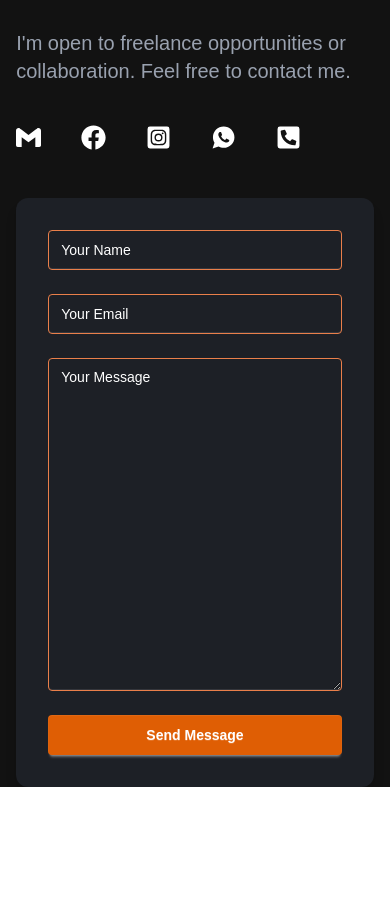
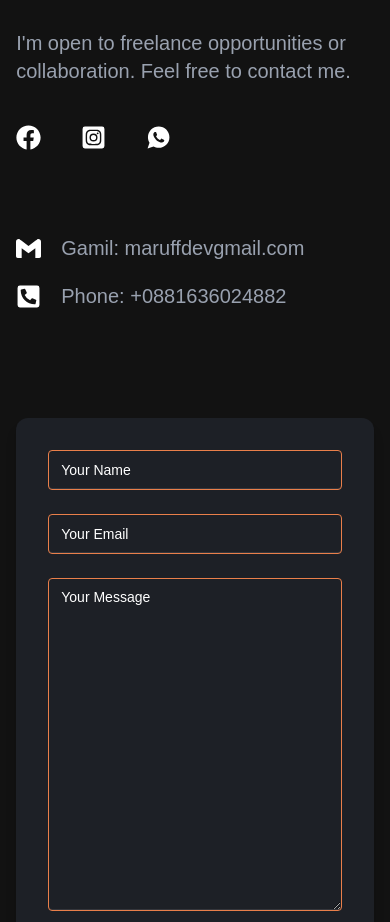
Before and after one commit to MortazaMaruf/personal_portfolio, a React (Vite) app: page / in a window 390 px wide. Shown: the part 2986-3908 px from the top of the page. Before the commit the page ends 3773 px from the top, so only its background shows below. Built offline with nearby package versions, Linux system fonts and the light colour scheme; no server answers; a web font is replaced by a local one.

Commit message:
phone and email fixed

```diff
--- a/src/components/Contact.jsx
+++ b/src/components/Contact.jsx
@@ -38,17 +38,29 @@ const Contact = () => {
             I'm open to freelance opportunities or collaboration. Feel free to contact me.
           </p>
 
-          <div className="flex gap-10 mt-4 text-white text-2xl">
-            <a href="https://mail.google.com/mail/?view=cm&fs=1&to=maruffdev@gmail.com&su=Portfolio%20Contact&body=Hi%20Maruf," target="_blank" rel="noreferrer" className='hover:text-[#DF5E04] transition-all duration-200'>
-              <SiGmail size={25} />
-            </a>
-           <a href="https://www.facebook.com/share/17mi6gqoRQ/" target='_blank' className='hover:text-[#DF5E04] transition-all duration-200'><FaFacebook size={25} /></a>
+          <div className="flex  gap-10 mt-4 text-white text-2xl">
+
+           <a href="https://www.facebook.com/share/17mi6gqoRQ/" target='_blank' className='hover:text-[#DF5E04] transition-all duration-200'>
+           <FaFacebook size={25} />
+
+           </a>
             <a href="https://www.instagram.com/mortaza_maruf?igsh=aHJuZ3M3d285aXYz" target='_blank' className='hover:text-[#DF5E04] transition-all duration-200'><FaInstagramSquare size={25} /></a>
             <a href="https://wa.me/8801725133651?text=Hi%20Maruf%2C%20I%20saw%20your%20portfolio!
 " target='_blank' className='hover:text-[#DF5E04] transition-all duration-200'><IoLogoWhatsapp size={25} /></a>
-            <a href="tel:0881636024882" target='_blank' className='hover:text-[#DF5E04] transition-all duration-200'><FaPhoneSquareAlt size={25} /></a>
+
 
           </div>
+           <div className='my-10 '>
+
+             <a href="https://mail.google.com/mail/?view=cm&fs=1&to=maruffdev@gmail.com&su=Portfolio%20Contact&body=Hi%20Maruf," target="_blank" rel="noreferrer" className='hover:text-[#DF5E04] transition-all duration-200 flex items-center gap-5 my-5 '>
+              <SiGmail size={25} />
+              <span className='text-gray-400 text-xl'>Gamil: maruffdevgmail.com</span>
+            </a>
+            <a href="tel:0881636024882" target='_blank' className='hover:text-[#DF5E04] transition-all
+            duration-200 flex items-center gap-5 my-5'><FaPhoneSquareAlt size={25} />
+            <span className='text-gray-400 text-xl'>Phone: +0881636024882</span>
+            </a>
+            </div>
         </div>
 
         {/* Right side: Contact form */}
```
